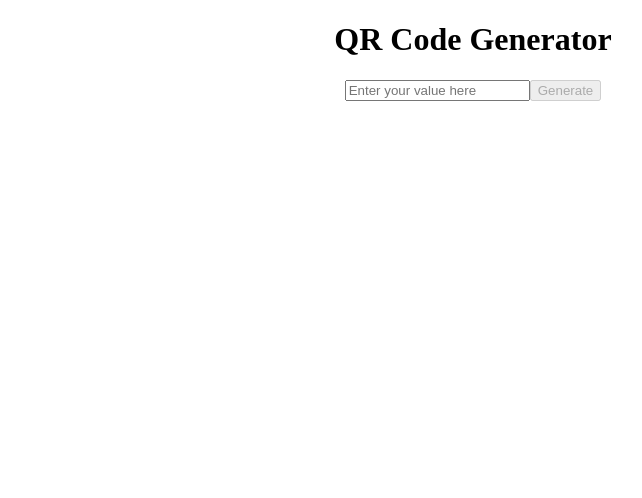
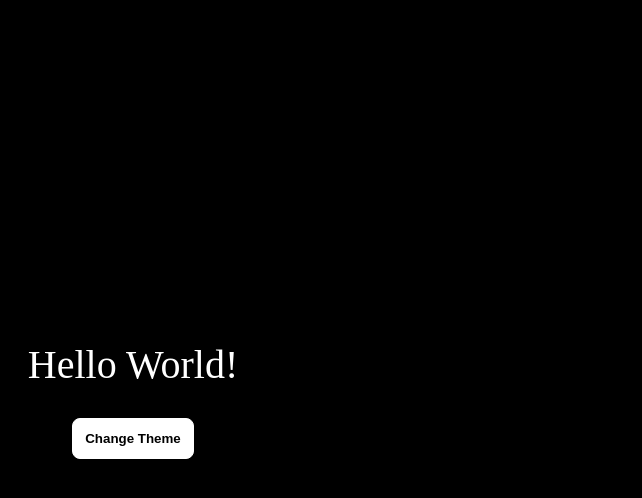
Before and after one commit to SamuelBolibruch/ReactProjects, a React (Create React App) app in the folder 25-react-projects/: page / in a window 1280 px wide. Shown: the top 498 px of the page, without its empty margins (167-809 px from the left). Built offline with nearby package versions, Linux system fonts and the light colour scheme.

Commit message:
Light Dark Mode App

```diff
--- a/25-react-projects/src/App.js
+++ b/25-react-projects/src/App.js
@@ -5,6 +5,7 @@ import ImageSlider from "./components/image-slider";
 import LoadMoreButton from "./components/load-more-button";
 import TreeView from "./components/tree-view";
 import QrCodeGenerator from "./components/qr-code-generator";
+import LightDarkMode from "./components/light-dark-mode";
 
 import "./App.css";
 import menus from "./components/tree-view/data";
@@ -18,7 +19,8 @@ function App() {
       {/* <ImageSlider url={"https://picsum.photos/v2/list"} limit={"10"} page={1} /> */}
       {/* <LoadMoreButton/> */}
       {/* <TreeView menus={menus}/> */}
-      <QrCodeGenerator/>
+      {/* <QrCodeGenerator/> */}
+      <LightDarkMode />
 
     </>
   );
--- /dev/null
+++ b/25-react-projects/src/components/light-dark-mode/index.jsx
@@ -0,0 +1,21 @@
+import useLocalStorage from "./useLocalStorage"
+import './styles.css'
+
+
+export default function LightDarkMode() {
+
+    const [theme, setTheme] = useLocalStorage('theme', 'dark');
+
+    function handleToggleTheme() {
+        setTheme(theme === 'dark' ? 'light' : 'dark')
+    }
+
+    console.log(theme);
+
+    return <div className="light-dark-mode" data-theme={theme}>
+        <div className="container">
+            <p>Hello World!</p>
+            <button onClick={handleToggleTheme}>Change Theme</button>
+        </div>
+    </div>
+}
--- /dev/null
+++ b/25-react-projects/src/components/light-dark-mode/styles.css
@@ -0,0 +1,54 @@
+:root{
+    --background: #fff;
+    --text-primary: #000;
+    --button-bg: #000;
+    --button-text: #fff;
+}
+
+[data-theme='dark'] {
+    --background: #000;
+    --text-primary: #fff;
+    --button-bg: #fff;
+    --button-text: #000;
+}
+
+/* [data-theme='light'] {
+    --background: #fff;
+    --text-primary: #000;
+    --button-bg: #000;
+    --button-text: #fff;
+} */
+
+.light-dark-mode {
+  background-color: var(--background);
+  height: 100vh;
+  display: flex;
+  flex-direction: column;
+  justify-content: center;
+  font-size: 20px;
+  transition: all 0.5s;
+}
+
+.light-dark-mode .container {
+    display: flex;
+    justify-content: center;
+    align-items: center;
+    flex-direction: column;
+    gap: 30px;
+  }
+
+  .light-dark-mode .container p {
+    color: var(--text-primary);
+    font-size: 40px;
+    margin: 0px;
+  }
+
+  .light-dark-mode .container button {
+    background-color: var(--button-bg);
+    border: 1px solid var(--button-bg);
+    color: var(--button-text);
+    padding: 12px;
+    border-radius: 8px;
+    font-weight: 600;
+    cursor: pointer;
+  }
--- /dev/null
+++ b/25-react-projects/src/components/light-dark-mode/useLocalStorage.jsx
@@ -0,0 +1,25 @@
+import { useEffect, useState } from "react";
+
+
+export default function useLocalStorage(key, defaultValue) {
+    const [value, setValue] = useState(() => {
+        let currentValue;
+
+        try {
+
+            currentValue = JSON.parse(localStorage.getItem(key) || String(defaultValue))
+
+        } catch (error) {
+            console.log(error.message);
+            currentValue = defaultValue;
+        }
+
+        return currentValue;
+    })
+
+    useEffect(() => {
+        localStorage.setItem(key, JSON.stringify(value));
+    }, [key, value])
+
+    return [value, setValue];
+}
```
